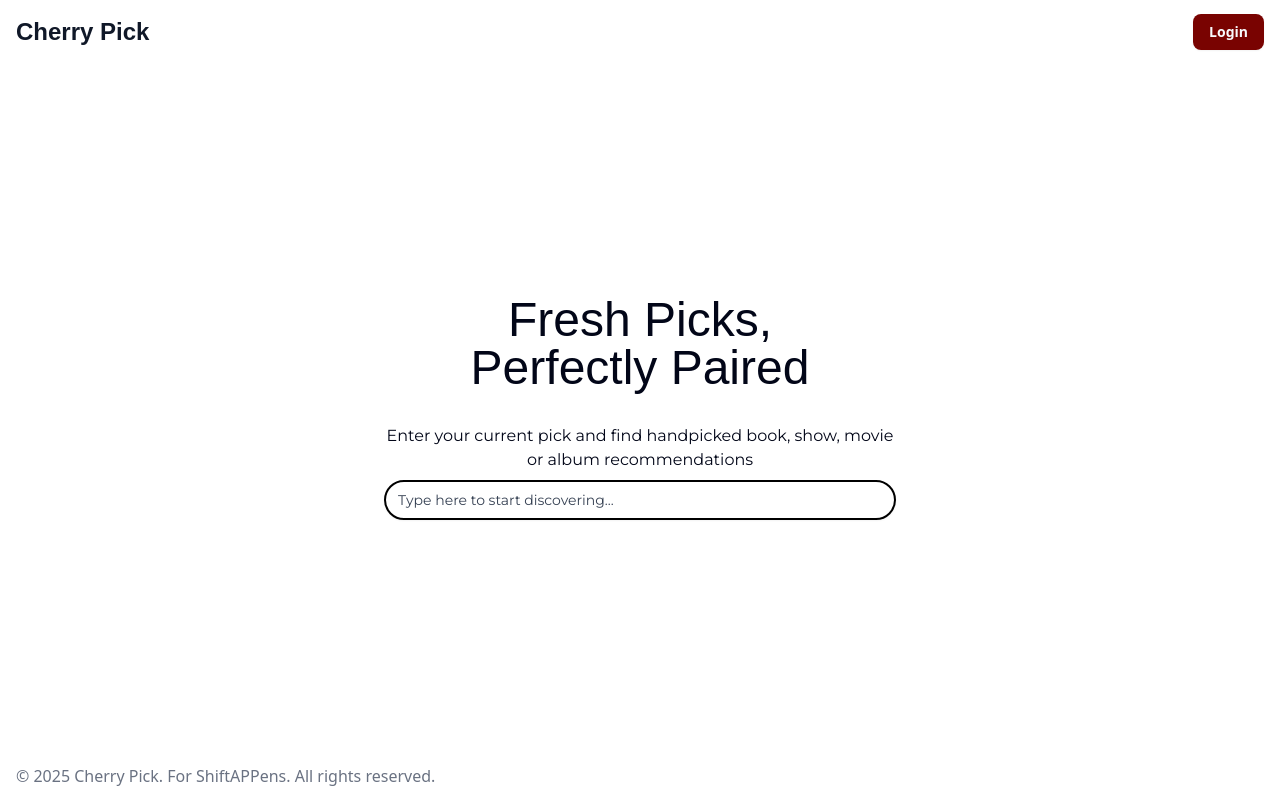
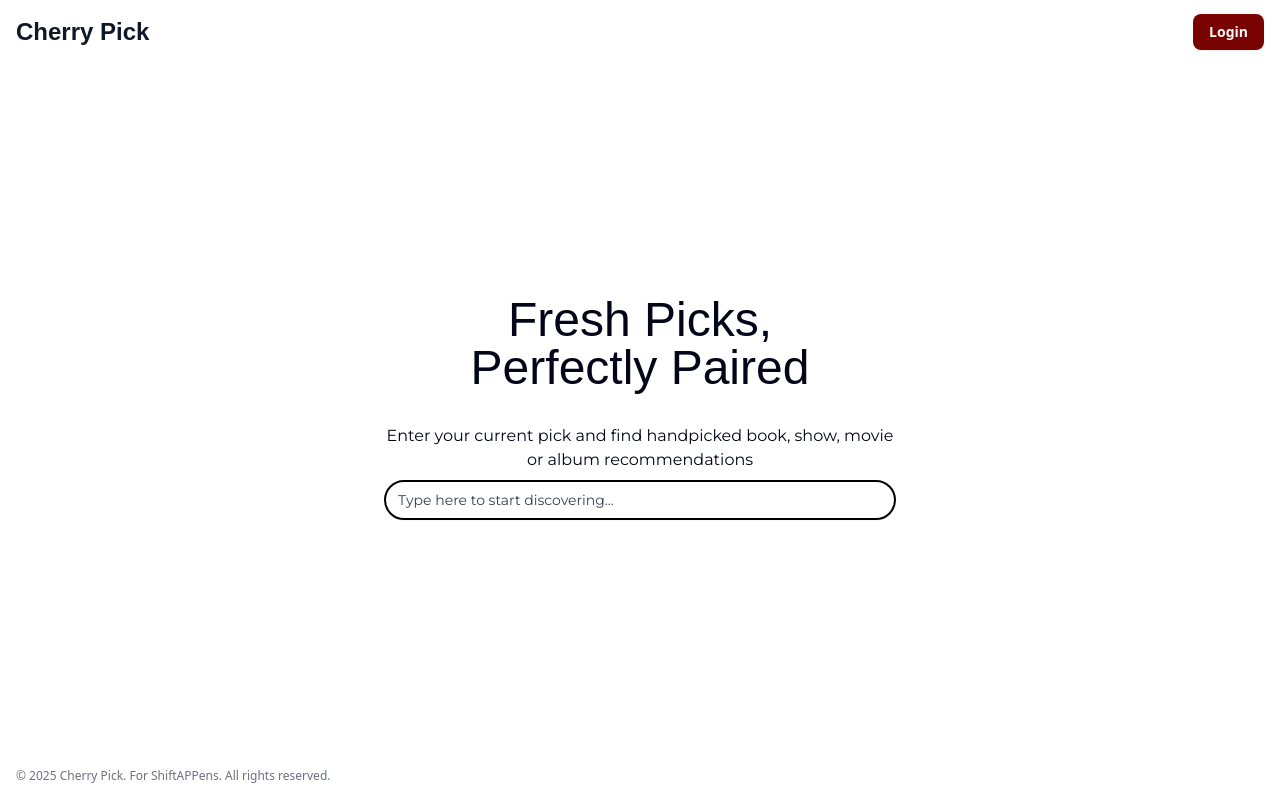
Before and after one commit to HenriqueSFernandes/CherryPick, a Next.js app in the folder cherrypick-fe/: page / in a window 1280 px wide. Built offline with nearby package versions, Linux system fonts and the light colour scheme.

Commit message:
Resize footer letters

```diff
--- a/cherrypick-fe/src/components/footer/footer.tsx
+++ b/cherrypick-fe/src/components/footer/footer.tsx
@@ -1,7 +1,7 @@
 export default async function Footer() {
   return (
     <footer className="h-12 px-4 flex items-center">
-      <div className="text-center text-gray-500">
+      <div className="text-xs text-center text-gray-500">
         &copy; 2025 Cherry Pick. For ShiftAPPens. All rights reserved.
       </div>
     </footer>
```
